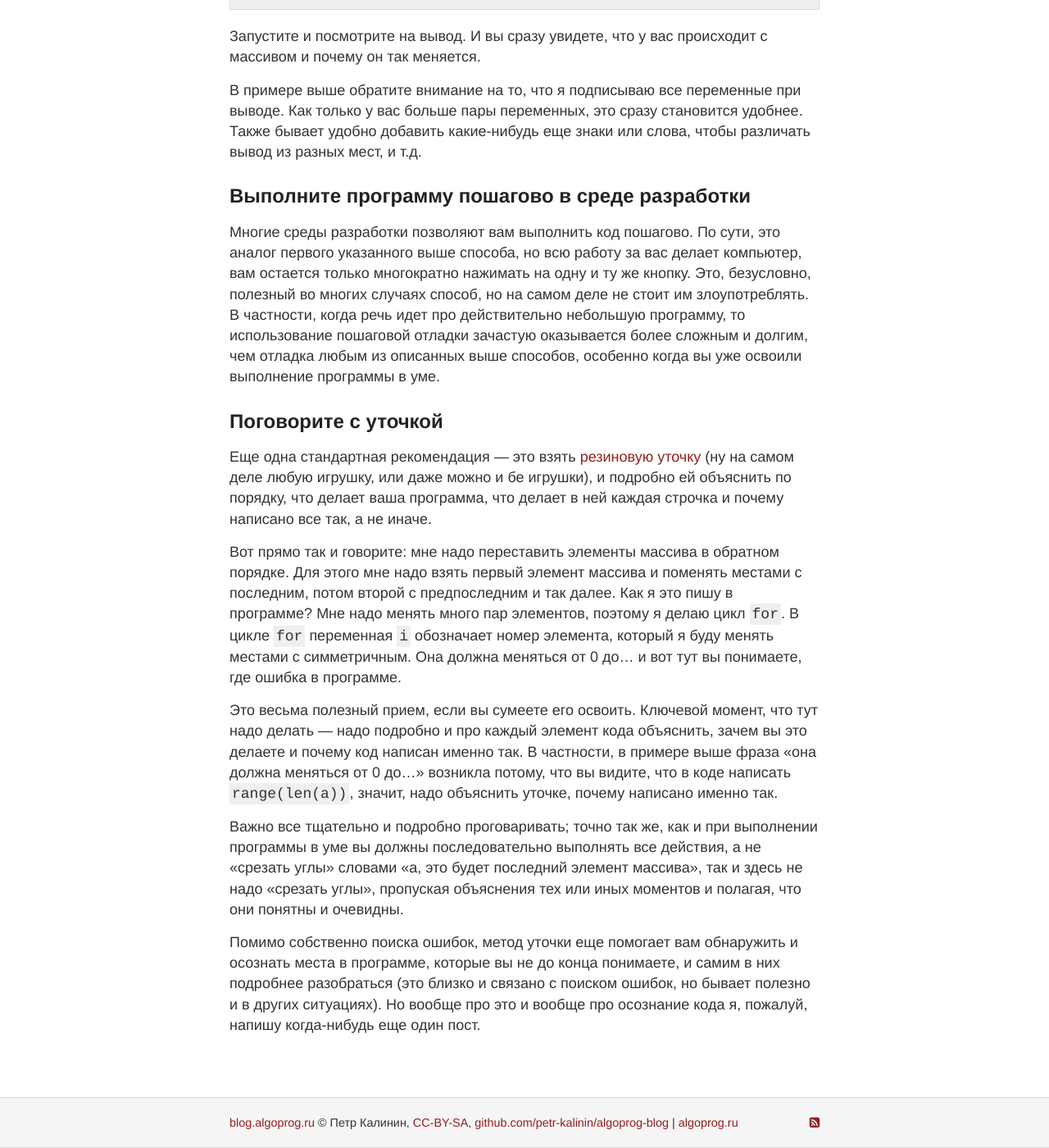
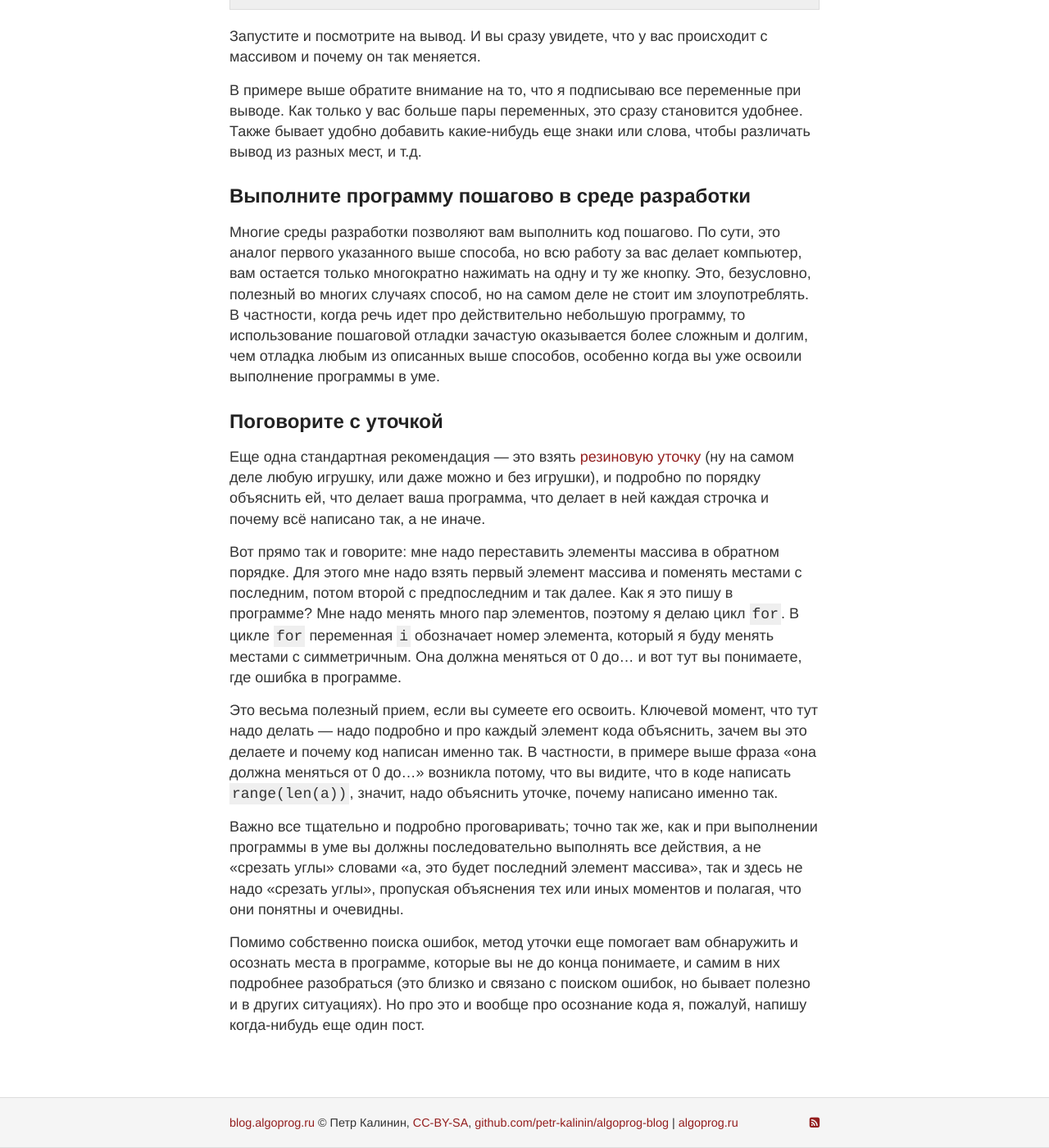
Before and after one commit to petr-kalinin/algoprog-blog, a Jekyll site: the page built from _posts/2018-04-22-how-to-debug-small-programs.md, in a window 1280 px wide and 1400 px high, scrolled down 4440 px. Shown: the whole window at 82% size. Built offline with Jekyll 4.4.1, drawn with Linux system fonts in a browser that asks for light colours.

Commit message:
Update 2018-04-22-how-to-debug-small-programs.md

```diff
--- a/_posts/2018-04-22-how-to-debug-small-programs.md
+++ b/_posts/2018-04-22-how-to-debug-small-programs.md
@@ -155,9 +155,9 @@ title: Как отлаживать маленькие программы
 ## Поговорите с уточкой
 
 Еще одна стандартная рекомендация — это взять [резиновую уточку](https://ru.wikipedia.org/wiki/Метод_утёнка)
-(ну на самом деле любую игрушку, или даже можно и бе игрушки),
-и подробно ей объяснить по порядку, что делает ваша программа, что делает в ней каждая строчка
-и почему написано все так, а не иначе.
+(ну на самом деле любую игрушку, или даже можно и без игрушки),
+и подробно по порядку объяснить ей, что делает ваша программа, что делает в ней каждая строчка
+и почему всё написано так, а не иначе.
 
 Вот прямо так и говорите: мне надо переставить элементы массива в обратном порядке. Для этого мне надо взять
 первый элемент массива и поменять местами с последним, потом второй с предпоследним и так далее.
@@ -179,4 +179,4 @@ title: Как отлаживать маленькие программы
 Помимо собственно поиска ошибок, метод уточки еще помогает вам обнаружить и осознать места в программе,
 которые вы не до конца понимаете, и самим в них подробнее разобраться
 (это близко и связано с поиском ошибок, но бывает полезно и в других ситуациях).
-Но вообще про это и вообще про осознание кода я, пожалуй, напишу когда-нибудь еще один пост.
+Но про это и вообще про осознание кода я, пожалуй, напишу когда-нибудь еще один пост.
```
